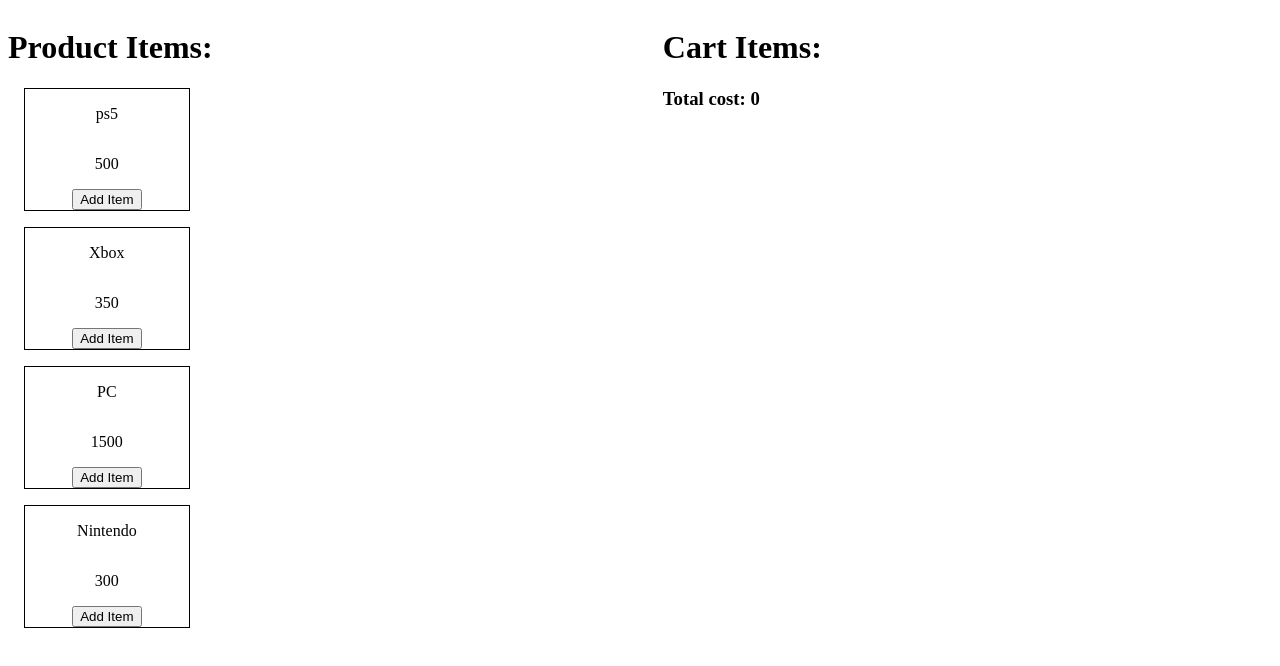
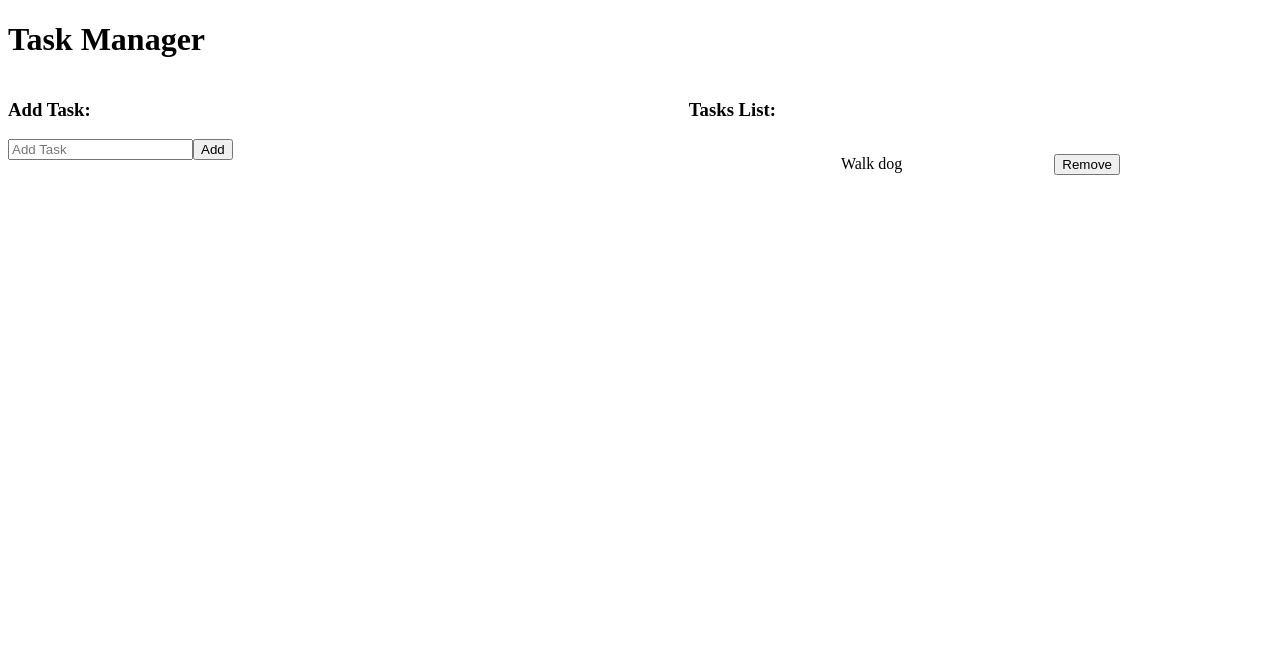
Before and after one commit to Marquessmalley/React-challenges, a React (Create React App) app: page / in a window 1280 px wide. Shown: the top 666 px of the page. Built offline with nearby package versions, Linux system fonts and the light colour scheme.

Commit message:
added task manager challenge

```diff
--- a/src/App.js
+++ b/src/App.js
@@ -4,13 +4,13 @@
 // import GithubUser from "./challenges/GithubUser/GithubUser";
 // import CountdownTimer from "./challenges/CountdownTimer/CountdownTimer";
 // import Registration from "./challenges/Registration/Registration";
-
+import TaskManager from "./challenges/TaskManager/TaskManager";
 import Store from "./challenges/Store/Store";
 
 function App() {
   return (
     <div className="App">
-      <Store />
+      <TaskManager />
     </div>
   );
 }
--- a/src/challenges/Store/ProductList.js
+++ b/src/challenges/Store/ProductList.js
@@ -30,6 +30,7 @@
     if (existingItem === undefined) {
       setCart((prevCart) => [...prevCart, item]);
     } else if (existingItem) {
+      // ADD QTY HERE if ITEM IS ?
       return;
     }
   };
--- /dev/null
+++ b/src/challenges/TaskManager/AddTask.js
@@ -0,0 +1,24 @@
+import { useRef } from "react";
+import { v4 as uuidv4 } from "uuid";
+const AddTask = ({ dispatch }) => {
+  const taskRef = useRef();
+  const handleAddTask = () => {
+    dispatch({
+      type: "ADD_TASK",
+      payload: { id: uuidv4(), task: taskRef.current.value },
+    });
+    taskRef.current.value = "";
+  };
+  return (
+    <div style={{ flexGrow: 1 }}>
+      <h3>Add Task: </h3>
+
+      <div>
+        <input type="text" placeholder="Add Task" name="task" ref={taskRef} />
+        <button onClick={handleAddTask}>Add</button>
+      </div>
+    </div>
+  );
+};
+
+export default AddTask;
--- /dev/null
+++ b/src/challenges/TaskManager/TaskList.js
@@ -0,0 +1,27 @@
+const TaskList = ({ tasks, dispatch }) => {
+  const handleRemoveTask = (task) => {
+    const payload = tasks.filter((item) => item.id !== task.id);
+    dispatch({ type: "REMOVE_TASK", payload });
+  };
+  return (
+    <div style={{ flexGrow: 1 }}>
+      <h3>Tasks List:</h3>
+      {tasks &&
+        tasks.map((item) => (
+          <div
+            key={item.id}
+            style={{
+              display: "flex",
+              alignItems: "center",
+              justifyContent: "space-evenly",
+            }}
+          >
+            <p>{item.task}</p>
+            <button onClick={() => handleRemoveTask(item)}>Remove</button>
+          </div>
+        ))}
+    </div>
+  );
+};
+
+export default TaskList;
--- /dev/null
+++ b/src/challenges/TaskManager/TaskManager.js
@@ -0,0 +1,32 @@
+import { useReducer } from "react";
+import TaskList from "./TaskList";
+import AddTask from "./AddTask";
+
+const TaskManager = () => {
+  const tasksReducer = (state, action) => {
+    if (action.type === "ADD_TASK") {
+      return [...state, action.payload];
+    }
+    if (action.type === "REMOVE_TASK") {
+      return action.payload;
+    }
+    return state;
+  };
+
+  const taskstate = [{ id: 0, task: "Walk dog" }];
+  const [tasks, dispatch] = useReducer(tasksReducer, taskstate);
+
+  return (
+    <>
+      <div>
+        <h1>Task Manager</h1>
+      </div>
+      <div style={{ display: "flex" }}>
+        <AddTask dispatch={dispatch} />
+        <TaskList tasks={tasks} dispatch={dispatch} />
+      </div>
+    </>
+  );
+};
+
+export default TaskManager;
```
Also changed, not shown: src/challenges/TaskManager/challenge.txt (added).
